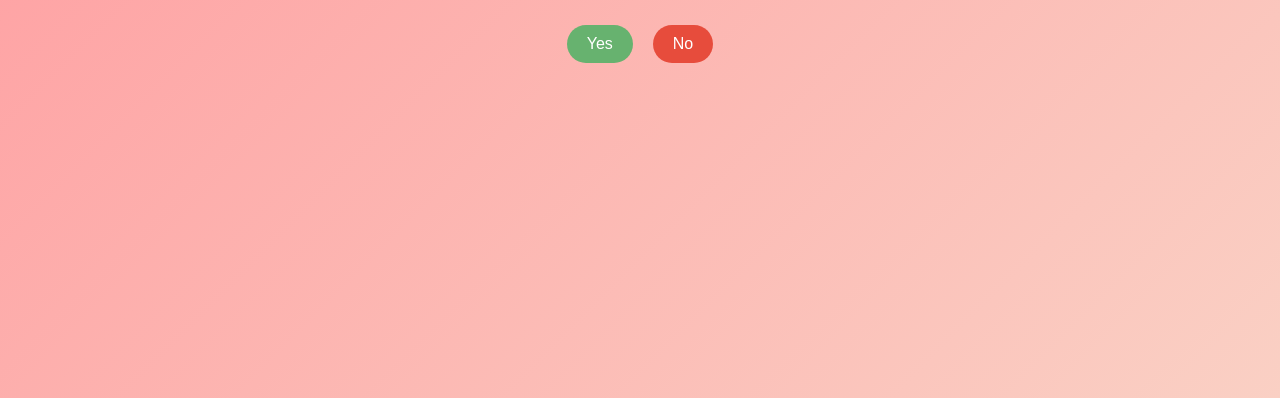
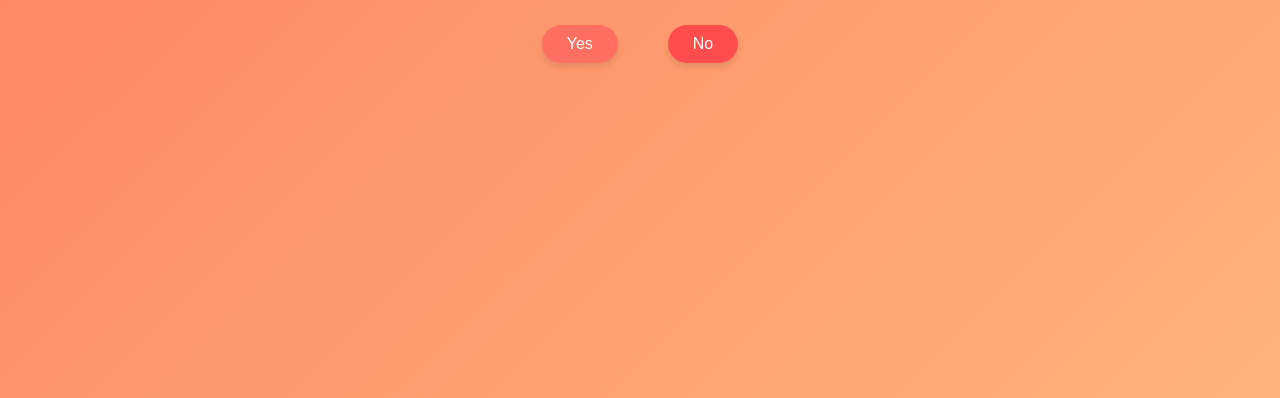
Before and after one commit to Istiakur/val2, a plain HTML site: page index.html in a window 1280 px wide. Shown: the part 402-800 px from the top of the page. Drawn offline with Linux system fonts and the light colour scheme.

Commit message:
Update index.html

```diff
--- a/index.html
+++ b/index.html
@@ -8,7 +8,7 @@
     body {
       margin: 0;
       font-family: 'Arial', sans-serif;
-      background: linear-gradient(135deg, #ff9a9e, #fad0c4);
+      background: linear-gradient(135deg, #ff7e5f, #feb47b);
       height: 100vh;
       display: flex;
       justify-content: center;
@@ -31,25 +31,26 @@
     .buttons {
       display: flex;
       justify-content: center;
-      gap: 20px;
+      gap: 50px; /* Increased gap between buttons */
     }
 
     button {
-      padding: 10px 20px;
+      padding: 10px 25px;
       font-size: 1rem;
       border: none;
-      border-radius: 25px; /* Rounded edges */
+      border-radius: 30px; /* More rounded edges */
       cursor: pointer;
       transition: transform 0.2s ease-in-out;
+      box-shadow: 0 4px 6px rgba(0, 0, 0, 0.1);
     }
 
     #yesButton {
-      background-color: #67b26f;
+      background-color: #ff6f61; /* Slightly brighter pink */
       color: white;
     }
 
     #noButton {
-      background-color: #e74c3c;
+      background-color: #ff4d4d; /* Bright red */
       color: white;
     }
 
@@ -160,10 +161,8 @@
         newLeft = Math.random() * (containerRect.width - buttonWidth);
         newTop = Math.random() * (containerRect.height - buttonHeight);
       } while (
-        Math.abs(newLeft - noButton.offsetLeft) < 100 &&
-        Math.abs(newTop - noButton.offsetTop) < 100 &&
-        !(newLeft > yesButtonRect.left && newLeft < yesButtonRect.right &&
-          newTop > yesButtonRect.top && newTop < yesButtonRect.bottom)
+        Math.abs(newLeft - yesButtonRect.left) < 150 && // Keep a safe distance from "Yes"
+        Math.abs(newTop - yesButtonRect.top) < 150
       );
 
       noButton.style.position = 'absolute';
```
